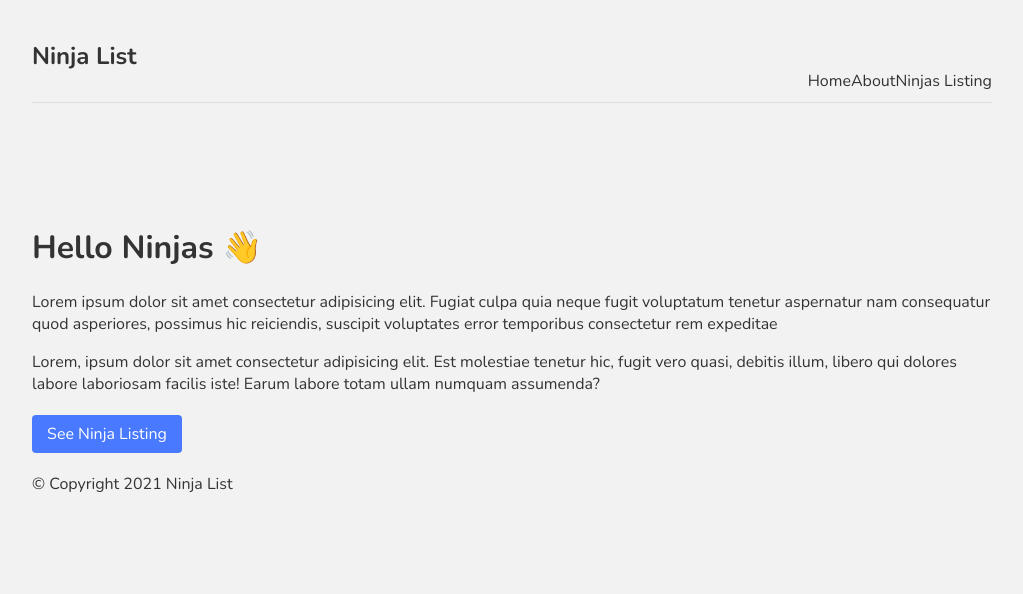
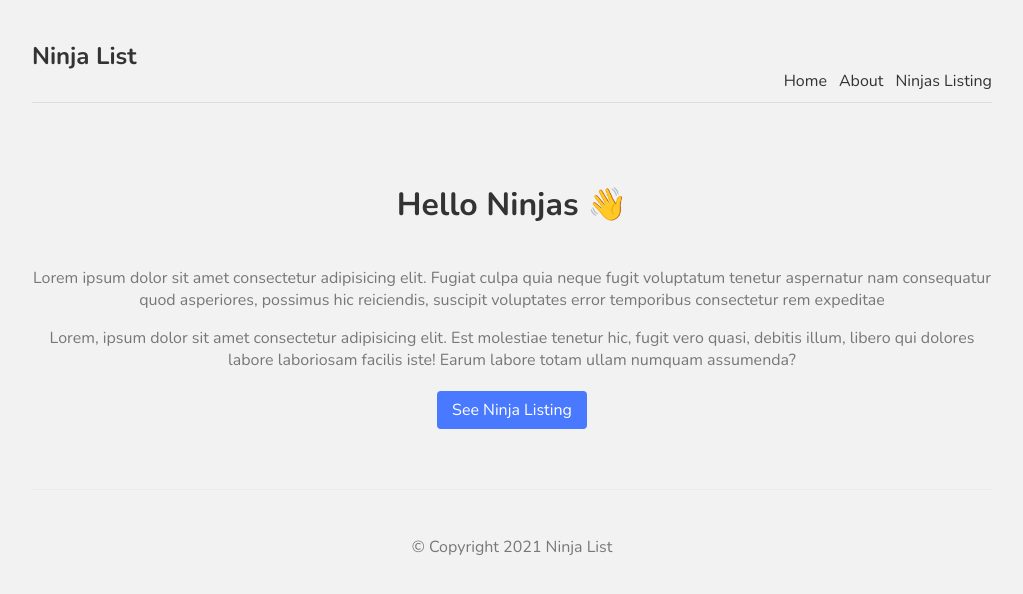
Before and after one commit to NightClover-code/Learning-next, a Next.js app: page / in a window 1280 px wide. Shown: the top 594 px of the page, without its empty margins (128-1151 px from the left). Built offline with nearby package versions, Linux system fonts and the light colour scheme.

Commit message:
redirecting user after 3 seconds

```diff
--- a/components/Footer/index.tsx
+++ b/components/Footer/index.tsx
@@ -1,8 +1,8 @@
 const Footer = () => {
   return (
-    <div>
+    <footer>
       <p>&copy; Copyright 2021 Ninja List</p>
-    </div>
+    </footer>
   );
 };
 
--- a/pages/index.tsx
+++ b/pages/index.tsx
@@ -1,23 +1,24 @@
 import Link from 'next/link';
 import styles from '../styles/Home.module.scss';
 
+const { title, text, btn } = styles;
+
 const HomePage: React.FC = () => (
   <div className="home__page">
-    <img src="" />
-    <h1>Hello Ninjas 👋</h1>
-    <p>
+    <h1 className={title}>Hello Ninjas 👋</h1>
+    <p className={text}>
       Lorem ipsum dolor sit amet consectetur adipisicing elit. Fugiat culpa quia
       neque fugit voluptatum tenetur aspernatur nam consequatur quod asperiores,
       possimus hic reiciendis, suscipit voluptates error temporibus consectetur
       rem expeditae
     </p>
-    <p>
+    <p className={text}>
       Lorem, ipsum dolor sit amet consectetur adipisicing elit. Est molestiae
       tenetur hic, fugit vero quasi, debitis illum, libero qui dolores labore
       laboriosam facilis iste! Earum labore totam ullam numquam assumenda?
     </p>
     <Link href="/ninjas">
-      <a className={styles.btn}>See Ninja Listing</a>
+      <a className={btn}>See Ninja Listing</a>
     </Link>
   </div>
 );
--- a/styles/Home.module.scss
+++ b/styles/Home.module.scss
@@ -5,12 +5,13 @@
 }
 .text {
   color: #777;
+  text-align: center;
 }
 .btn {
   display: block;
   width: 150px;
   padding: 8px 0;
-  margin: 20px 0;
+  margin: 20px auto;
   background: #4979ff;
   border-radius: 4px;
   color: white;
--- a/styles/css/Home.module.css
+++ b/styles/css/Home.module.css
@@ -12,7 +12,7 @@
   display: block;
   width: 150px;
   padding: 8px 0;
-  margin: 20px 0;
+  margin: 20px auto;
   background: #4979ff;
   border-radius: 4px;
   color: white;
--- a/styles/globals.scss
+++ b/styles/globals.scss
@@ -22,9 +22,9 @@ nav {
   border-bottom: 1px solid #ddd;
   .logo {
     margin-right: auto;
-    a {
-      margin-left: 12px;
-    }
+  }
+  a {
+    margin-left: 12px;
   }
 }
 footer {
@@ -35,3 +35,10 @@ footer {
   color: #777;
   border-top: 1px solid #eaeaea;
 }
+.not__found {
+  text-align: center;
+}
+.not__found a {
+  color: #4979ff;
+  text-decoration: underline;
+}
```
Also changed, not shown: pages/404.tsx (added, +28 -0 lines), 1 other file (tests, documents, lock files or other folders).
